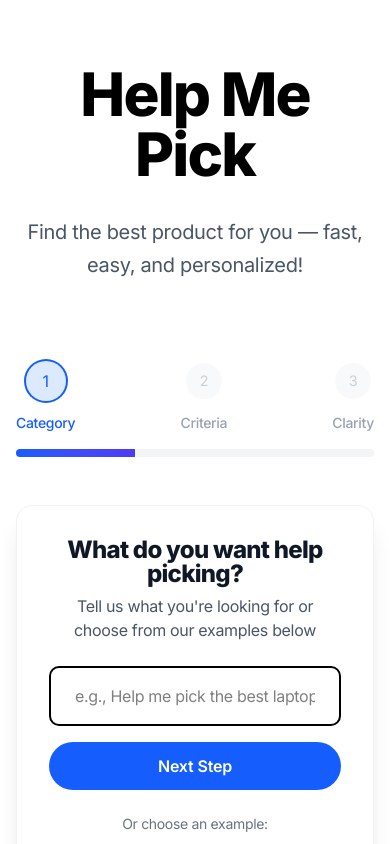
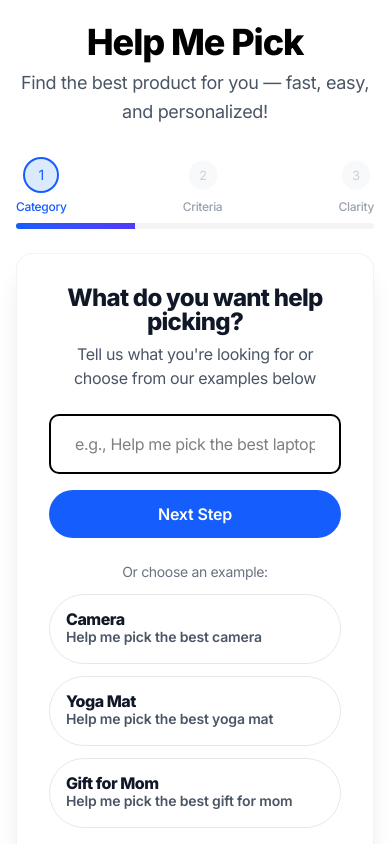
Before and after one commit to amegally/helpmepick, a Next.js app: page / in a window 390 px wide. Shown: the top 844 px of the page. Built offline with nearby package versions, Linux system fonts and the light colour scheme; no server answers.

Commit message:
fixed mobile spacing

```diff
--- a/src/app/components/wizard/ProgressIndicator.tsx
+++ b/src/app/components/wizard/ProgressIndicator.tsx
@@ -17,8 +17,8 @@ export function ProgressIndicator({ currentStep }: ProgressIndicatorProps) {
   const progress = (currentStepIndex + 1) / steps.length * 100;
 
   return (
-    <div className="mb-12">
-      <div className="flex justify-between mb-4">
+    <div className="mb-6 sm:mb-12">
+      <div className="flex justify-between mb-2 sm:mb-4">
         {steps.map(({ step, label }, index) => (
           <div
             key={step}
@@ -32,19 +32,19 @@ export function ProgressIndicator({ currentStep }: ProgressIndicatorProps) {
                 scale: index <= currentStepIndex ? 1 : 0.9,
                 opacity: index <= currentStepIndex ? 1 : 0.5,
               }}
-              className={`w-10 h-10 rounded-full flex items-center justify-center mb-3 ${
+              className={`w-8 h-8 sm:w-10 sm:h-10 rounded-full flex items-center justify-center mb-2 sm:mb-3 ${
                 index <= currentStepIndex
                   ? 'bg-blue-100 dark:bg-blue-900/30 text-blue-600 dark:text-blue-400 ring-2 ring-blue-600 dark:ring-blue-400'
                   : 'bg-gray-100 dark:bg-gray-800'
               }`}
             >
-              {index + 1}
+              <span className="text-sm sm:text-base">{index + 1}</span>
             </motion.div>
-            <span className="text-sm font-medium whitespace-nowrap">{label}</span>
+            <span className="text-xs sm:text-sm font-medium whitespace-nowrap">{label}</span>
           </div>
         ))}
       </div>
-      <div className="relative h-2 bg-gray-100 dark:bg-gray-800 rounded-full overflow-hidden">
+      <div className="relative h-1.5 sm:h-2 bg-gray-100 dark:bg-gray-800 rounded-full overflow-hidden">
         <motion.div
           className="absolute left-0 h-full bg-gradient-to-r from-blue-600 to-indigo-600"
           initial={{ width: 0 }}
--- a/src/app/components/wizard/RecommendationsStep.tsx
+++ b/src/app/components/wizard/RecommendationsStep.tsx
@@ -137,17 +137,17 @@ export function RecommendationsStep() {
   };
 
   return (
-    <div className="space-y-6">
+    <div className="space-y-4 sm:space-y-6">
       <div className="text-center">
-        <h2 className="text-2xl font-semibold text-gray-900 mb-2">
+        <h2 className="text-xl sm:text-2xl font-semibold text-gray-900 mb-1 sm:mb-2">
           Here are your top recommendations
         </h2>
-        <p className="text-gray-600">
+        <p className="text-sm sm:text-base text-gray-600">
           Based on your preferences, we think these would be perfect for you.
         </p>
       </div>
 
-      <div className="grid gap-6">
+      <div className="grid gap-4 sm:gap-6">
         {state.recommendations.slice(0, 3).map((product, index) => (
           <motion.div
             key={index}
--- a/src/app/layout.tsx
+++ b/src/app/layout.tsx
@@ -27,7 +27,7 @@ export default function RootLayout({
       <body className={`${inter.className} min-h-screen bg-white dark:bg-black relative flex flex-col`}>
         <div className="absolute inset-0 bottom-auto bg-[radial-gradient(ellipse_at_top,_var(--tw-gradient-stops))] from-purple-100/30 via-transparent to-transparent dark:from-purple-900/10" />
         <div className="relative flex-grow z-1">
-          <div className="max-w-7xl mx-auto px-4 sm:px-6 lg:px-8 py-16">
+          <div className="max-w-7xl mx-auto px-4 sm:px-6 lg:px-8 py-6 sm:py-16">
             <main className="max-w-4xl mx-auto">
               <DebugEnv />
               <WizardProvider>
--- a/src/app/page.tsx
+++ b/src/app/page.tsx
@@ -5,19 +5,19 @@ import { motion } from 'framer-motion';
 
 export default function Home() {
   return (
-    <div className="space-y-20">
-      <header className="text-center space-y-10">
+    <div className="space-y-8 sm:space-y-12">
+      <header className="text-center space-y-4 sm:space-y-6">
         <motion.div
           initial={{ opacity: 0, y: 20 }}
           animate={{ opacity: 1, y: 0 }}
           transition={{ duration: 0.8, ease: [0.16, 1, 0.3, 1] }}
-          className="space-y-8"
+          className="space-y-2 sm:space-y-4"
         >
-          <h1 className="text-6xl sm:text-7xl md:text-8xl font-extrabold tracking-tighter">
+          <h1 className="text-4xl sm:text-6xl md:text-7xl font-extrabold tracking-tighter">
             Help Me Pick
           </h1>
-          <p className="text-xl sm:text-2xl text-gray-600 dark:text-gray-300 max-w-2xl mx-auto leading-relaxed">
-          Find the best product for you — fast, easy, and personalized!
+          <p className="text-lg sm:text-xl text-gray-600 dark:text-gray-300 max-w-2xl mx-auto leading-relaxed">
+            Find the best product for you — fast, easy, and personalized!
           </p>
         </motion.div>
       </header>
```
